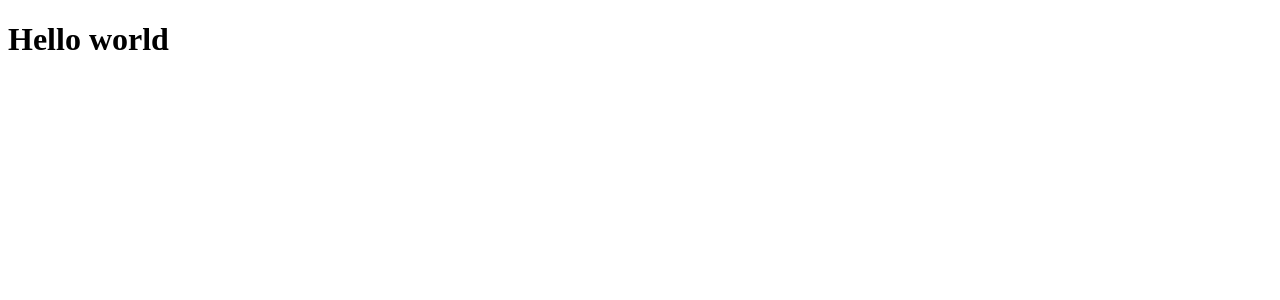
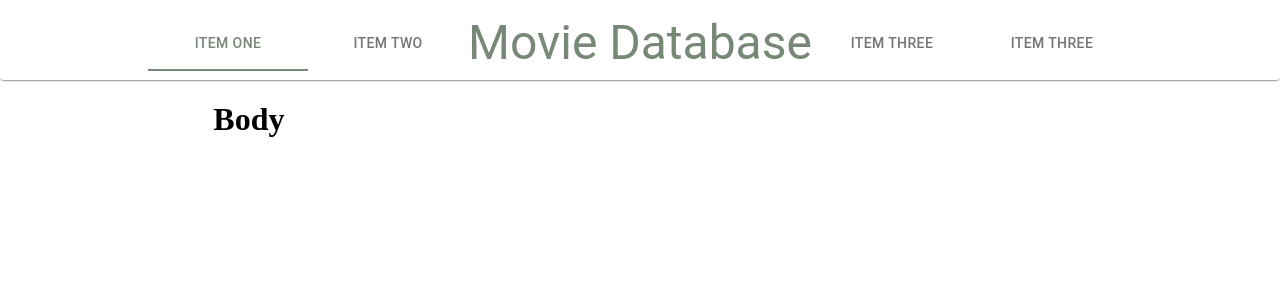
Before and after one commit to bazi-bazi/movie-data, a React (Create React App) app: page / in a window 1280 px wide. Shown: the top 300 px of the page. Built offline with nearby package versions, Linux system fonts and the light colour scheme.

Commit message:
add basic structure of header

```diff
--- a/package.json
+++ b/package.json
@@ -4,6 +4,7 @@
   "private": true,
   "dependencies": {
     "@material-ui/core": "^4.11.0",
+    "@material-ui/icons": "^4.9.1",
     "@material-ui/styles": "^4.10.0",
     "@testing-library/jest-dom": "^4.2.4",
     "@testing-library/react": "^9.3.2",
--- a/public/index.html
+++ b/public/index.html
@@ -1,14 +1,12 @@
 <!DOCTYPE html>
 <html lang="en">
+
 <head>
   <meta charset="utf-8" />
   <link rel="icon" href="%PUBLIC_URL%/favicon.ico" />
   <meta name="viewport" content="width=device-width, initial-scale=1" />
   <meta name="theme-color" content="#000000" />
-    <meta
-      name="description"
-      content="Web site created using create-react-app"
-    />
+  <meta name="description" content="Web site created using create-react-app" />
   <link rel="apple-touch-icon" href="%PUBLIC_URL%/logo192.png" />
   <!--
       manifest.json provides metadata used when your web app is installed on a
@@ -24,9 +22,10 @@
       work correctly both with client-side routing and a non-root public URL.
       Learn how to configure a non-root public URL by running `npm run build`.
     -->
-    <title>React App</title>
+  <title>Movie Database</title>
 </head>
-  <body>
+
+<body style="margin: 0">
   <noscript>You need to enable JavaScript to run this app.</noscript>
   <div id="root"></div>
   <!--
@@ -40,4 +39,5 @@
       To create a production bundle, use `npm run build` or `yarn build`.
     -->
 </body>
+
 </html>
--- a/src/App.js
+++ b/src/App.js
@@ -1,10 +1,21 @@
 import React from "react";
+import { Grid } from "@material-ui/core";
+import Header from "./components/header";
 
 function App() {
   return (
-    <div>
-      <h1> Hello world </h1>{" "}
-    </div>
+    <Grid container direction="column">
+      <Grid item>
+        <Header />
+      </Grid>
+      <Grid item container>
+        <Grid xs={0} sm={2} />
+        <Grid xs={12} sm={8}>
+          <h1>Body</h1>
+        </Grid>
+        <Grid xs={0} sm={2} />
+      </Grid>
+    </Grid>
   );
 }
 
--- /dev/null
+++ b/src/components/header/Header.js
@@ -0,0 +1,48 @@
+import React from "react";
+
+import { makeStyles } from "@material-ui/core/styles";
+import Paper from "@material-ui/core/Paper";
+import Tabs from "@material-ui/core/Tabs";
+import Tab from "@material-ui/core/Tab";
+import Typography from "@material-ui/core/Typography";
+import classNames from "classnames";
+
+const useStyles = makeStyles({
+  root: {
+    flexGrow: 1,
+    height: "10vh",
+  },
+  tabs: {
+    paddingTop: "15px",
+  },
+});
+
+export default function Header() {
+  const classes = useStyles();
+  const [value, setValue] = React.useState(0);
+
+  const handleChange = (event, newValue) => {
+    setValue(newValue);
+  };
+
+  return (
+    <Paper className={classNames(classes.root)}>
+      <Tabs
+        className={classNames(classes.tabs)}
+        value={value}
+        onChange={handleChange}
+        indicatorColor="primary"
+        textColor="primary"
+        centered
+      >
+        <Tab label="Item One" />
+        <Tab label="Item Two" />
+        <Typography align="center" variant="h3" color="primary">
+          Movie Database
+        </Typography>
+        <Tab label="Item Three" />
+        <Tab label="Item Three" />
+      </Tabs>
+    </Paper>
+  );
+}
--- /dev/null
+++ b/src/components/header/index.js
@@ -0,0 +1,3 @@
+import Header from './Header';
+
+export default Header;
--- a/src/index.js
+++ b/src/index.js
@@ -1,10 +1,14 @@
 import React from "react";
 import ReactDOM from "react-dom";
 import App from "./App";
+import { ThemeProvider } from "@material-ui/core/styles";
+import { theme } from "./theme";
 
 ReactDOM.render(
   <React.StrictMode>
-    <App />
+    <ThemeProvider theme={theme}>
+      <App />
+    </ThemeProvider>
   </React.StrictMode>,
   document.getElementById("root")
 );
--- /dev/null
+++ b/src/theme.js
@@ -0,0 +1,12 @@
+import { createMuiTheme } from "@material-ui/core/styles";
+
+export const theme = createMuiTheme({
+  palette: {
+    primary: {
+      main: "#787",
+    },
+    secondary: {
+      main: "#809",
+    },
+  },
+});
```
Also changed, not shown: 1 other file (tests, documents, lock files or other folders). Lines whose indentation alone changed are shown as unchanged.
